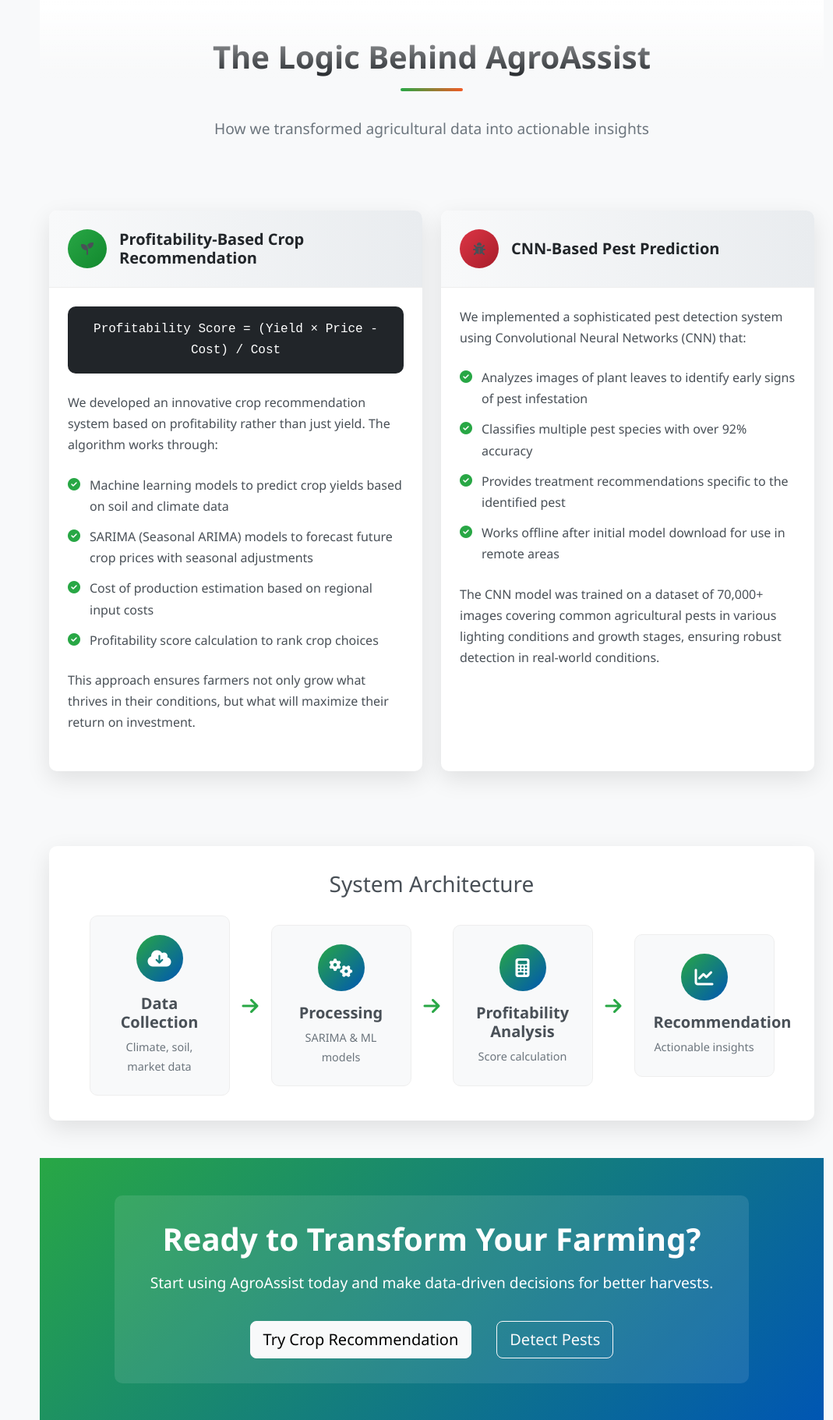
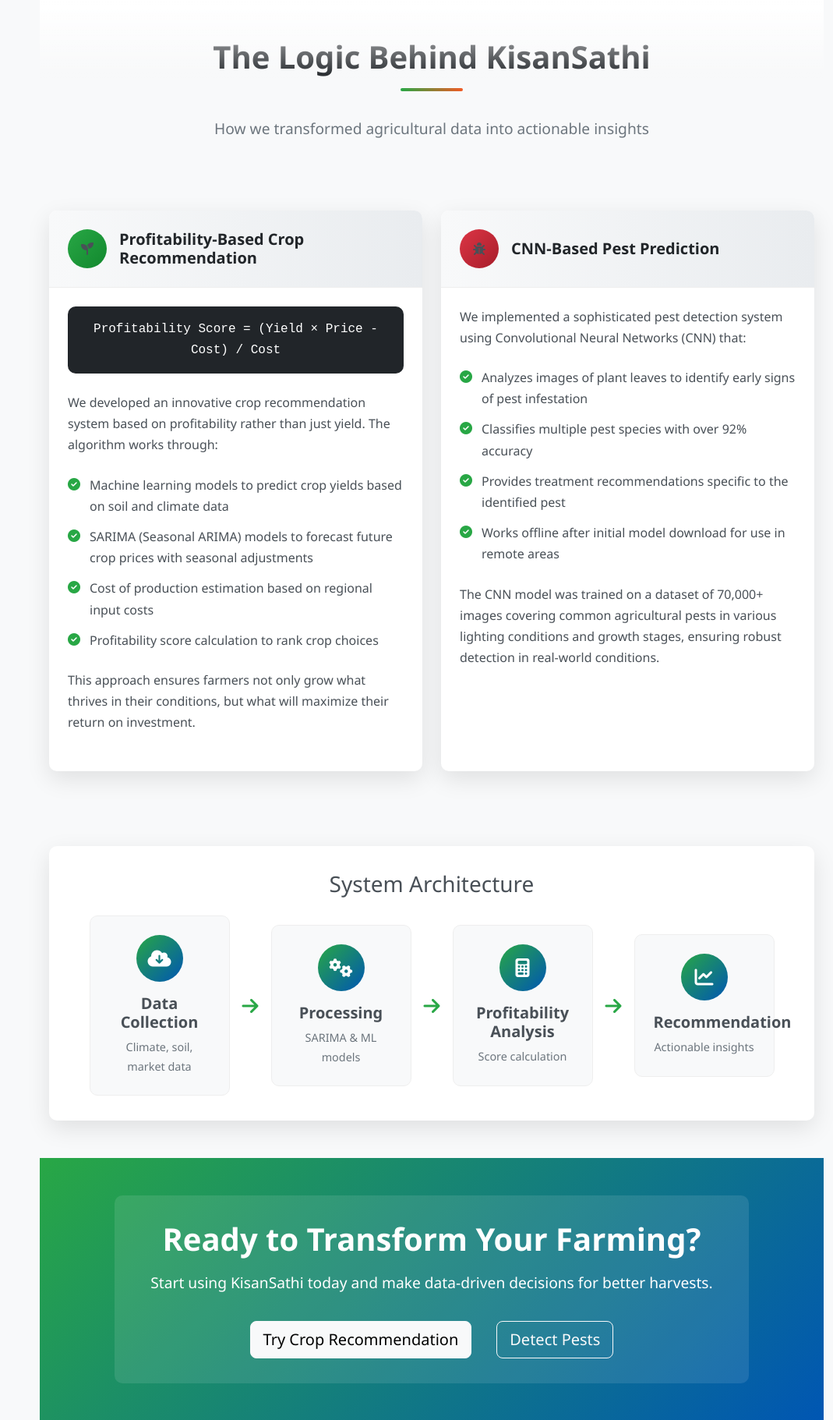
Before and after one commit to HeatBlastee/KisanSathi, a Flask app: page / in a window 1280 px wide. Shown: the part 1810-3631 px from the top of the page at 78% size, without its empty margins (211-1280 px from the left). Run offline with Flask 3, Linux system fonts and the light colour scheme; parts of the project's set-up code (start-up, migrations or seed data) failed here and were passed over.

Commit message:
Fix: Minor changes

```diff
--- a/app.py
+++ b/app.py
@@ -192,10 +192,10 @@ def signup():
         #session["user_id"] = user.id
 
 
-        msg = Message("AgroAssist",
-                      sender="your_email@gmail.com",
+        msg = Message("KisanSathi",
+                  sender="mann110406@gmail.com",
                       recipients=[new_user.email])
-        msg.body = f"Hello {new_user.username},\n\nThank you for signing up for our platform!\n\nBest Regards,\nAgroAssist"
+        msg.body = f"Hello {new_user.username},\n\nThank you for signing up for our platform!\n\nBest Regards,\nKisanSathi"
         try:
             mail.send(msg)
             print("Signup successful! A confirmation email has been sent.", "success")
--- a/pest_prediction/templates/pest.html
+++ b/pest_prediction/templates/pest.html
@@ -1,6 +1,6 @@
 {% extends "layout.html" %}
 
-{% block title %}Pest Prediction - AgroAssist{% endblock %}
+{% block title %}Pest Prediction - KisanSathi{% endblock %}
 
 {% block styles %}
 <link rel="stylesheet" href="{{ url_for('pest_prediction.static', filename='css/styles.css') }}">
--- a/static/css/main.css
+++ b/static/css/main.css
@@ -1,4 +1,4 @@
-/* Main CSS for AgroAssist */
+/* Main CSS for KisanSathi */
 :root {
   --sidebar-width: 250px;
   --primary-color: #28a745;
--- a/templates/index.html
+++ b/templates/index.html
@@ -61,7 +61,7 @@
     <div class="container">
         <div class="row justify-content-center mb-5">
             <div class="col-lg-8 text-center">
-                <h2 class="section-title">Idea Behind AgroAssist</h2>
+                <h2 class="section-title">Idea Behind KisanSathi</h2>
                 <div class="section-divider mx-auto"></div>
             </div>
         </div>
@@ -69,7 +69,7 @@
         <div class="row align-items-center">
             <div class="col-lg-5 mb-5 mb-lg-0">
                 <div class="about-image-container">
-                    <img src="{{url_for('static',filename='images/farmer2.jpg')}}" alt="Developer working on AgroAssist" class="about-image img-fluid">
+                    <img src="{{url_for('static',filename='images/farmer2.jpg')}}" alt="Developer working on KisanSathi" class="about-image img-fluid">
                     <div class="shape-accent shape-accent-1"></div>
                     <div class="shape-accent shape-accent-2"></div>
                 </div>
@@ -82,7 +82,7 @@
 
                     <div class="about-quote">
                         <i class="fas fa-quote-left quote-icon"></i>
-                        <p>AgroAssist was developed to bridge the gap between modern technology and traditional farming. By leveraging AI, machine learning, and real-time data, we aim to provide farmers with actionable insights, enabling them to tackle challenges such as unpredictable weather, crop diseases, and market fluctuations.</p>
+                        <p>KisanSathi was developed to bridge the gap between modern technology and traditional farming. By leveraging AI, machine learning, and real-time data, we aim to provide farmers with actionable insights, enabling them to tackle challenges such as unpredictable weather, crop diseases, and market fluctuations.</p>
                     </div>
 
                     <div class="about-cta">
@@ -99,7 +99,7 @@
     <div class="container">
         <div class="row justify-content-center mb-5">
             <div class="col-lg-8 text-center">
-                <h2 class="section-title">The Logic Behind AgroAssist</h2>
+                <h2 class="section-title">The Logic Behind KisanSathi</h2>
                 <div class="section-divider mx-auto"></div>
                 <p class="section-subtitle">How we transformed agricultural data into actionable insights</p>
             </div>
@@ -200,7 +200,7 @@
             <div class="col-lg-10">
                 <div class="cta-container text-center">
                     <h2>Ready to Transform Your Farming?</h2>
-                    <p>Start using AgroAssist today and make data-driven decisions for better harvests.</p>
+                    <p>Start using KisanSathi today and make data-driven decisions for better harvests.</p>
                     <div class="cta-buttons">
                         <a href="{{ url_for('recommendation.recomm_index') }}" class="btn btn-light btn-lg me-3">Try Crop Recommendation</a>
                         <a href="{{ url_for('pest_prediction.pest_index') }}" class="btn btn-outline-light btn-lg">Detect Pests</a>
--- a/templates/layout.html
+++ b/templates/layout.html
@@ -1,7 +1,7 @@
 <!DOCTYPE HTML>
 <html lang="en">
 <head>
-    <title>{% block title %}{{ title|default("AgroAssist") }}{% endblock %}</title>
+    <title>{% block title %}{{ title|default("KisanSathi") }}{% endblock %}</title>
     <meta charset="utf-8" />
     <meta name="viewport" content="width=device-width, initial-scale=1, user-scalable=no" />
     <!-- Bootstrap CSS (using Bootstrap 5) -->
@@ -23,7 +23,7 @@
         <nav id="sidebar">
             <div class="sidebar-header text-center">
                 <img src="{{ url_for('static',filename='images/favicon.jpg') }}" alt="Profile" class="rounded-circle profile">
-                <h4 class="mt-3 mb-0">AgroAssist</h4>
+                <h4 class="mt-3 mb-0">KisanSathi</h4>
                 <p class="small text-muted">Smart Farming Solutions</p>
             </div>
             <ul class="list-unstyled components ps-3 mt-3">
@@ -39,7 +39,7 @@
             <header id="header" class="text-center position-relative">
                 <div class="overlay position-absolute w-100 h-100" style="top: 0; left: 0; background: rgb(2, 166, 2);"></div>
                 <div class="container position-relative text-white">
-                    <h1 class="logo fw-bold">AgroAssist</h1>
+                    <h1 class="logo fw-bold">KisanSathi</h1>
                     <p class="lead">Empowering Farmers with Smart Insights & Innovative Solutions</p>
                 </div>
             </header>
@@ -54,7 +54,7 @@
                     <div class="row">
                         <!-- About Section -->
                         <div class="col-md-4 mb-3">
-                            <h5>About AgroAssist</h5>
+                            <h5>About KisanSathi</h5>
                             <p class="small">Empowering farmers with smart insights and innovative solutions to enhance productivity and sustainability.</p>
                         </div>
                         <!-- Quick Links -->
@@ -77,7 +77,7 @@
                         </div>
                     </div>
                     <div class="text-center mt-3">
-                        <small>&copy; {{ current_year|default(2023) }} AgroAssist. All rights reserved.</small>
+                        <small>&copy; {{ current_year|default(2023) }} KisanSathi. All rights reserved.</small>
                     </div>
                 </div>
             </footer>
--- a/templates/login.html
+++ b/templates/login.html
@@ -5,12 +5,12 @@
     <meta charset="UTF-8">
     <meta name="viewport" content="width=device-width, initial-scale=1, shrink-to-fit=no">
     <link rel="stylesheet" href="https://maxcdn.bootstrapcdn.com/bootstrap/4.0.0/css/bootstrap.min.css">
-    <title>Login - AgroAssist</title>
+    <title>Login - KisanSathi</title>
 </head>
 
 <body class="bg-light">
     <div class="container mt-5">
-        <h1 class="text-success text-center mb-4">AgroAssist</h1>
+        <h1 class="text-success text-center mb-4">KisanSathi</h1>
         <div class="row justify-content-center">
             <div class="col-md-5">
                 <div class="card shadow-sm">
--- a/templates/signup.html
+++ b/templates/signup.html
@@ -5,12 +5,12 @@
     <meta charset="UTF-8">
     <meta name="viewport" content="width=device-width, initial-scale=1, shrink-to-fit=no">
     <link rel="stylesheet" href="https://maxcdn.bootstrapcdn.com/bootstrap/4.0.0/css/bootstrap.min.css">
-    <title>Signup - AgroAssist</title>
+    <title>Signup - KisanSathi</title>
 </head>
 
 <body class="bg-light">
     <div class="container mt-5">
-        <h1 class="text-success text-center mb-4">AgroAssist</h1>
+        <h1 class="text-success text-center mb-4">KisanSathi</h1>
         <div class="row justify-content-center">
             <div class="col-md-6">
                 <div class="card shadow-sm">
```
Also changed, not shown: README.md, 3 other files.
